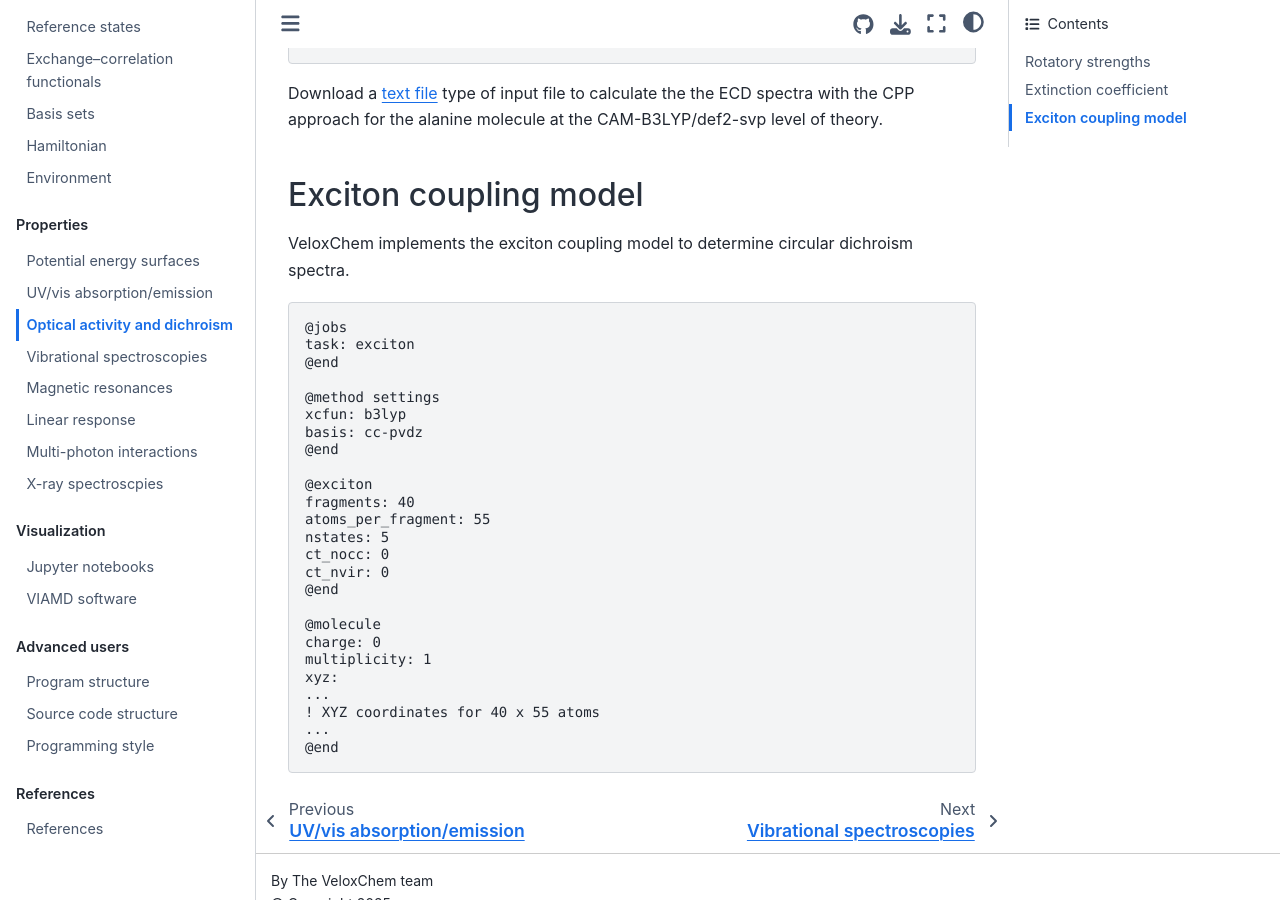
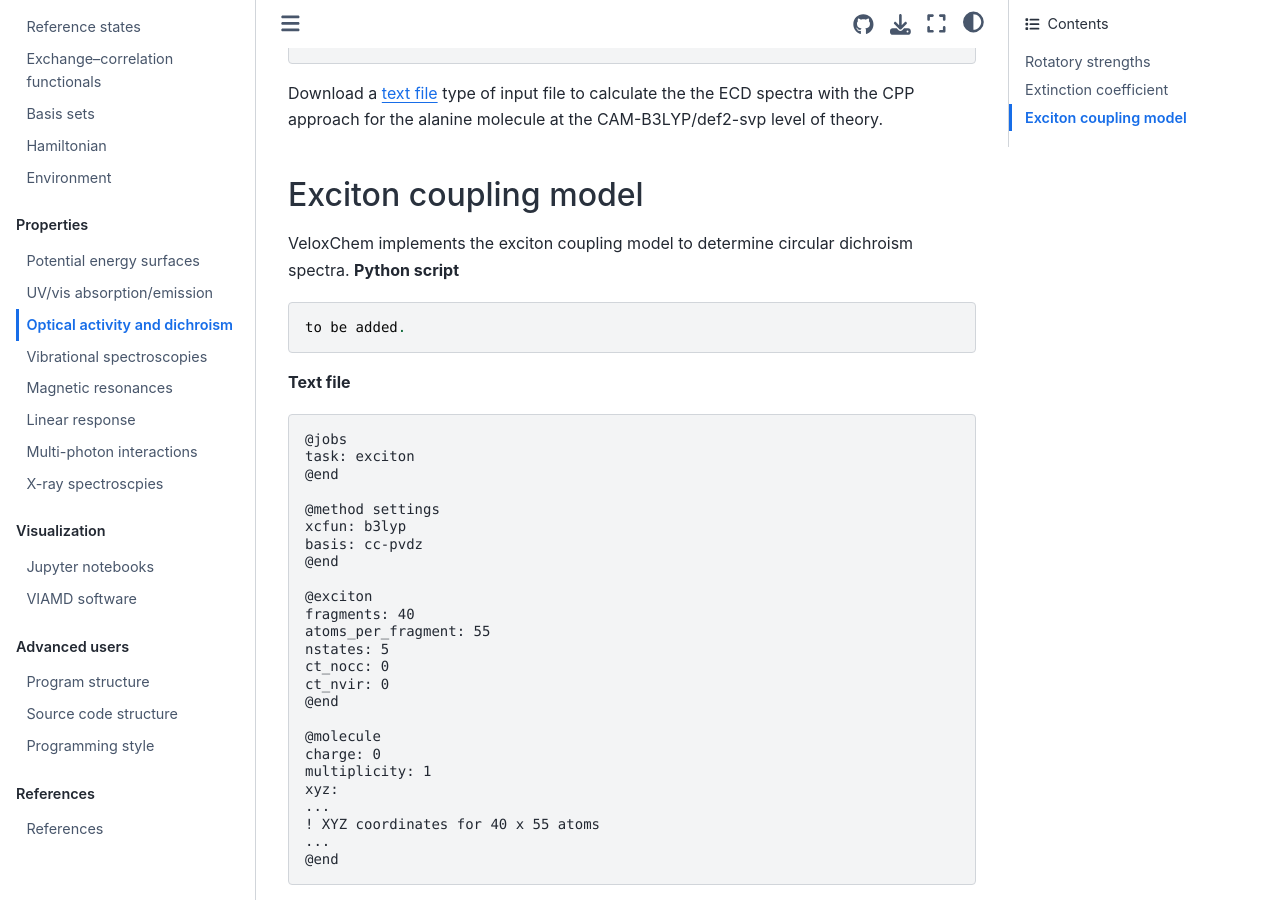
Before and after one commit to kthpanor/vlxman, a Jupyter Book: the page built from docs/opt_act.md, in a window 1280 px wide and 900 px high, scrolled down 3316 px. Built offline with Jupyter Book 1.0.4 settings and Sphinx 7.4.7 and the Sphinx Book theme 1.1.4, drawn with Linux system fonts in a browser that asks for light colours; cross-references to code outside the pages are shown as plain code.

Commit message:
exciton model update

````diff
--- a/docs/opt_act.md
+++ b/docs/opt_act.md
@@ -184,7 +184,12 @@ Download a [text file](../input_files/alanine-cpp.inp) type of input file to cal
 ## Exciton coupling model
 
 VeloxChem implements the exciton coupling model to determine circular dichroism spectra.
+**Python script**
+```
+to be added.
+```
 
+**Text file**
 ```
 @jobs
 task: exciton
````
